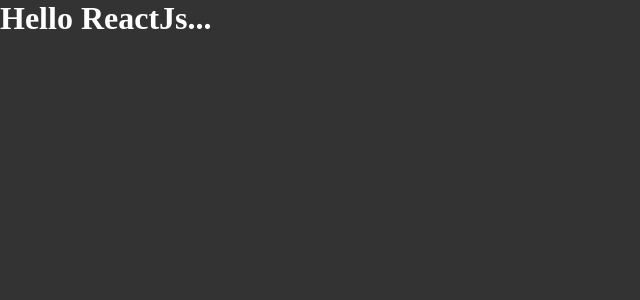
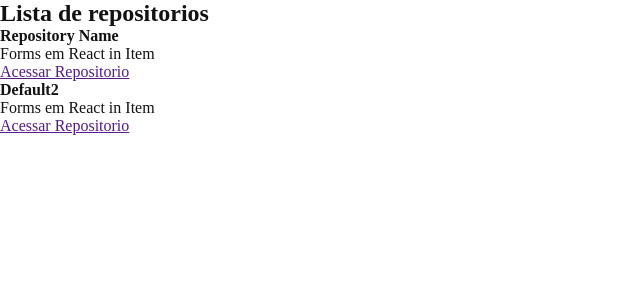
Before and after one commit to EduardoPrudencio/estudando-reactjs, a React app: page / in a window 1280 px wide. Shown: the top 300 px of the page, without its empty margins (0-640 px from the left). Built offline with nearby package versions, Linux system fonts and the light colour scheme.

Commit message:
Criando componentes com propriedades

```diff
--- a/src/App.jsx
+++ b/src/App.jsx
@@ -1,3 +1,5 @@
+import { RepositoryList } from "./Componentes/RepositoryList";
+
 export function App(){
-    return <h1>Hello ReactJs...</h1>
+    return <RepositoryList/>
 }
--- /dev/null
+++ b/src/componentes/RepositoryItem.jsx
@@ -0,0 +1,12 @@
+export function RepositoryItem(props){
+    return (
+        <li>
+        <strong>{props.repository?.name ?? "Default2"}</strong>
+        <p>Forms em React in Item</p>
+        <a href="">
+            Acessar Repositorio
+        </a>
+    </li>
+
+    );
+}
--- /dev/null
+++ b/src/componentes/RepositoryList.jsx
@@ -0,0 +1,16 @@
+import { RepositoryItem } from "./RepositoryItem";
+const repository = {name: 'Repository Name', description: 'Texto da descricao', link: 'http://teste.com'}
+
+export function RepositoryList(){
+    return (
+        <section className="repository-list">
+            <h1>Lista de repositorios</h1>
+            <ul>
+               <RepositoryItem repository={repository}/>
+               <RepositoryItem />
+
+            </ul>
+
+        </section>
+    )
+}
--- a/src/styles/global.css
+++ b/src/styles/global.css
@@ -5,7 +5,6 @@
 }
 
 body {
-    font: Arial, Helvetica, sans-serif;
-    color: #FFF;
-    background-color: #333;
+    font: "Helvetica Neue", sans-serif;
+    color: #121214;
 }
```
